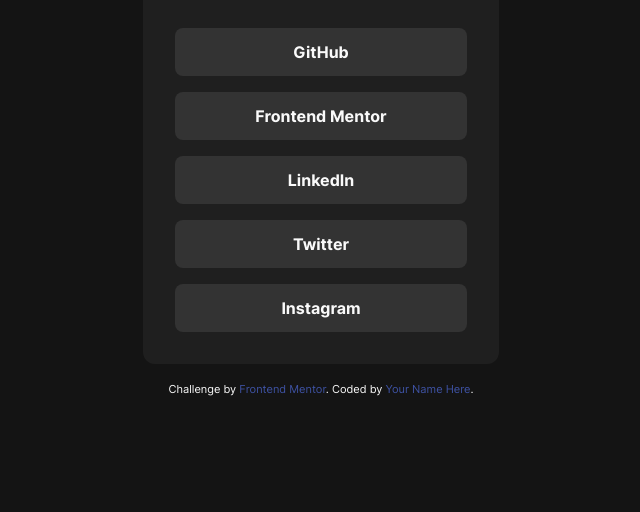
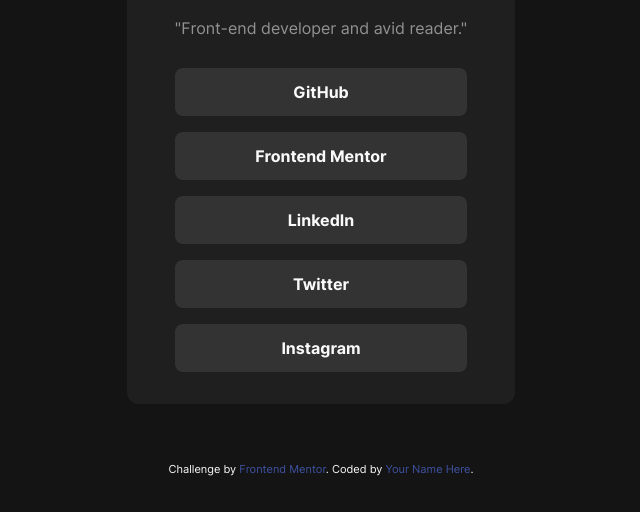
Before and after one commit to cauanoli/challenge-social-links-profile, a plain HTML site: page index.html in a window 1280 px wide. Shown: the part 288-800 px from the top of the page, without its empty margins (319-959 px from the left). Drawn offline with Linux system fonts and the light colour scheme.

Commit message:
feat: change profile to use appropriate semantic HTML element

```diff
--- a/index.html
+++ b/index.html
@@ -28,7 +28,7 @@
   </head>
   <body>
     <main class="center">
-      <section class="profile">
+      <article class="profile">
         <img
           src="./assets/images/avatar-jessica.jpeg"
           alt="a woman"
@@ -58,7 +58,7 @@
             <a href="" class="profile__link">Instagram</a>
           </li>
         </ul>
-      </section>
+      </article>
     </main>
     <footer>
       <div class="attribution">
--- a/style.css
+++ b/style.css
@@ -45,14 +45,13 @@
 .center {
   display: grid;
   place-items: center;
-  min-height: 80svh;
-  min-height: 80;
   padding: 1rem;
+  height: 90vh;
 }
 
 .profile {
   background-color: var(--bg-gray);
-  padding: 2rem;
+  padding: 2rem 3rem;
   border-radius: var(--border-radius-md);
   display: flex;
   flex-direction: column;
```
